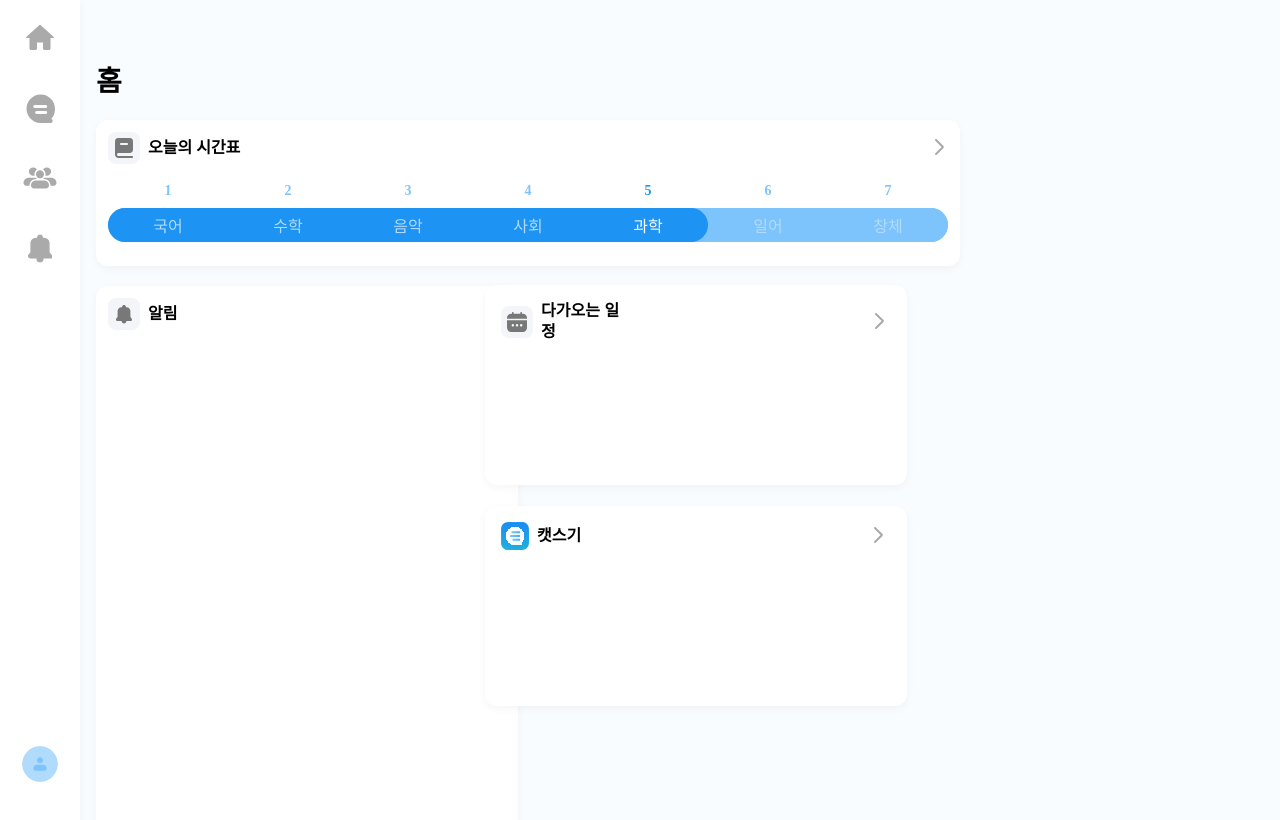
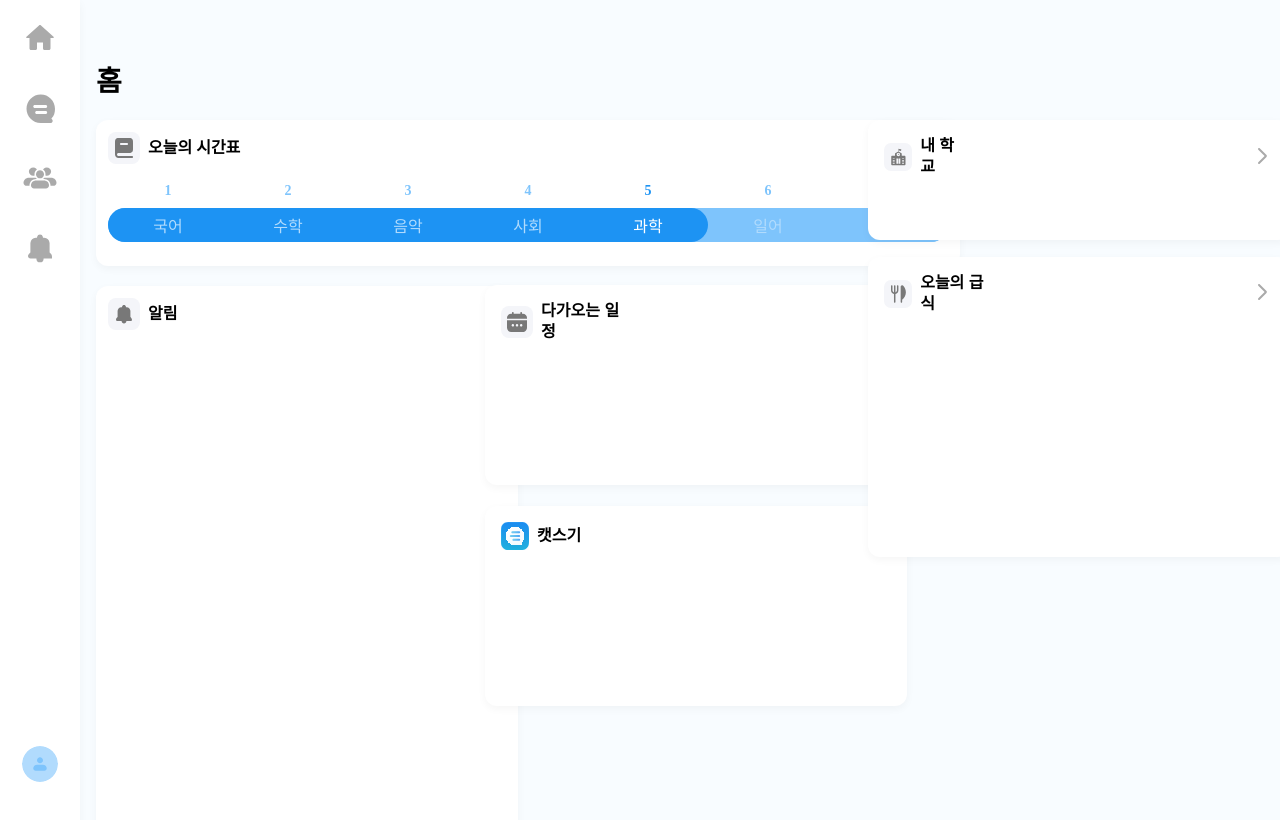
Before and after one commit to apeun-gidaechi/seugi-desktop, a React (Vite) app: page /home in a window 1280 px wide. Shown: the top 820 px of the page. Built offline with nearby package versions, Linux system fonts and the light colour scheme; no server answers; the HTML template or start-up script is replaced by a standard one.

Commit message:
⚡ :: 내 학교, 오늘의 급식 추가

```diff
--- a/src/components/Home/home.style.ts
+++ b/src/components/Home/home.style.ts
@@ -283,3 +283,78 @@ export const CArrowLogo = styled.img`
 export const HomeMain = styled.div`
   margin-left:5%;
 `
+
+export const MySchoolBox = styled.div`
+  position: absolute;
+
+  background-color: #fff;
+
+  padding: 12px;
+
+  top: 0%;
+  left:63.5%;
+
+  border-radius: 12px;
+
+  width: 422px;
+  height: 120px;
+
+  box-shadow: 0px 3px 9px 0px rgba(0, 0, 0, 0.04);
+`
+
+export const SchoolImg = styled.img`
+  width: 28px;
+  height: 28px;
+
+  margin-right:8px;
+`
+
+export const MySchooliTitle = styled.span`
+  color: var(--Sub-Black, #000);
+
+  font-family: 'Pretendard-Regular', sans-serif;
+  font-size: 16px;
+  font-style: normal;
+  font-weight: 600;
+  line-height: 130%;
+
+  margin-right:73%;
+`
+
+export const CafeteriaBox = styled.div`
+   position: absolute;
+
+  background-color: #fff;
+
+  padding: 12px;
+
+  top: 17%;
+  left:63.5%;
+
+  border-radius: 12px;
+
+  width: 422px;
+  height: 300px;
+
+  box-shadow: 0px 3px 9px 0px rgba(0, 0, 0, 0.04);
+`
+
+export const CafeteriaImg = styled.img`
+  width:28px;
+  height:28px;
+
+  margin-right:8px;
+`
+
+export const CafeteriaTitle = styled.span`
+  color: var(--Black, #000);
+
+  /* Subtitle2 */
+  font-family: 'Pretendard-Regular', sans-serif;
+  font-size: 16px;
+  font-style: normal;
+  font-weight: 600;
+  line-height: 130%; /* 20.8px */
+
+  margin-right:65%;
+`
--- a/src/components/Home/home.tsx
+++ b/src/components/Home/home.tsx
@@ -2,16 +2,18 @@
 
 // 히히 알아서 수정해봐 ~~
 
-import * as S from "@/components/Home/home.style";
-import Navbar from "@/components/Navbar/Navbar";
+import * as S from '@/components/Home/home.style';
+import Navbar from '@/components/Navbar/Navbar';
 
-import config from "@/constants/Home/config.json";
+import config from '@/constants/Home/config.json';
 
-import BookImg from "@/assets/image/home/book.svg";
-import NotificationImg from "@/assets/image/home/notification.svg";
-import ArrowImg from "@/assets/image/home/arrow.svg";
+import BookImg from '@/assets/image/home/book.svg';
+import NotificationImg from '@/assets/image/home/notification.svg';
+import ArrowImg from '@/assets/image/home/arrow.svg';
 import CalendarImg from '@/assets/image/home/calendar.svg';
 import SeugiImg from '@/assets/image/onbording/Start/seugilogo.svg';
+import SchoolImg from '@/assets/image/home/school.svg';
+import CafeteriaImg from '@/assets/image/home/cafeteria.svg'
 
 const numberLoop = () => {
   const numbers = [];
@@ -52,7 +54,7 @@ const Home: React.FC = () => {
     <S.HomeContainer>
       <Navbar />
 
-      <S.HomeMain style={{ width: "100%", height: "100%"}}>
+      <S.HomeMain style={{ width: "100%", height: "100%" }}>
         <S.HomeTitle>홈</S.HomeTitle>
 
         <S.HomeWrapper>
@@ -99,6 +101,26 @@ const Home: React.FC = () => {
             </div>
           </S.CatSeugiBox>
 
+          <S.MySchoolBox>
+            <div style={{ display: "flex", alignItems: "center", padding: "4px" }}>
+              <S.SchoolImg src={SchoolImg} />
+              <S.MySchooliTitle>내 학교</S.MySchooliTitle>
+              <S.ArrowLButton>
+                <S.CArrowLogo src={ArrowImg} />
+              </S.ArrowLButton>
+            </div>
+          </S.MySchoolBox>
+
+          <S.CafeteriaBox>
+            <div style={{ display: "flex", alignItems: "center", padding: "4px" }}>
+              <S.CafeteriaImg src={CafeteriaImg} />
+              <S.CafeteriaTitle>오늘의 급식</S.CafeteriaTitle>
+              <S.ArrowLButton>
+                <S.CArrowLogo src={ArrowImg} />
+              </S.ArrowLButton>
+            </div>
+          </S.CafeteriaBox>
+
         </S.HomeWrapper>
       </S.HomeMain>
     </S.HomeContainer>
```
Also changed, not shown: src/assets/image/home/cafeteria.svg (added), src/assets/image/home/school.svg (added).
